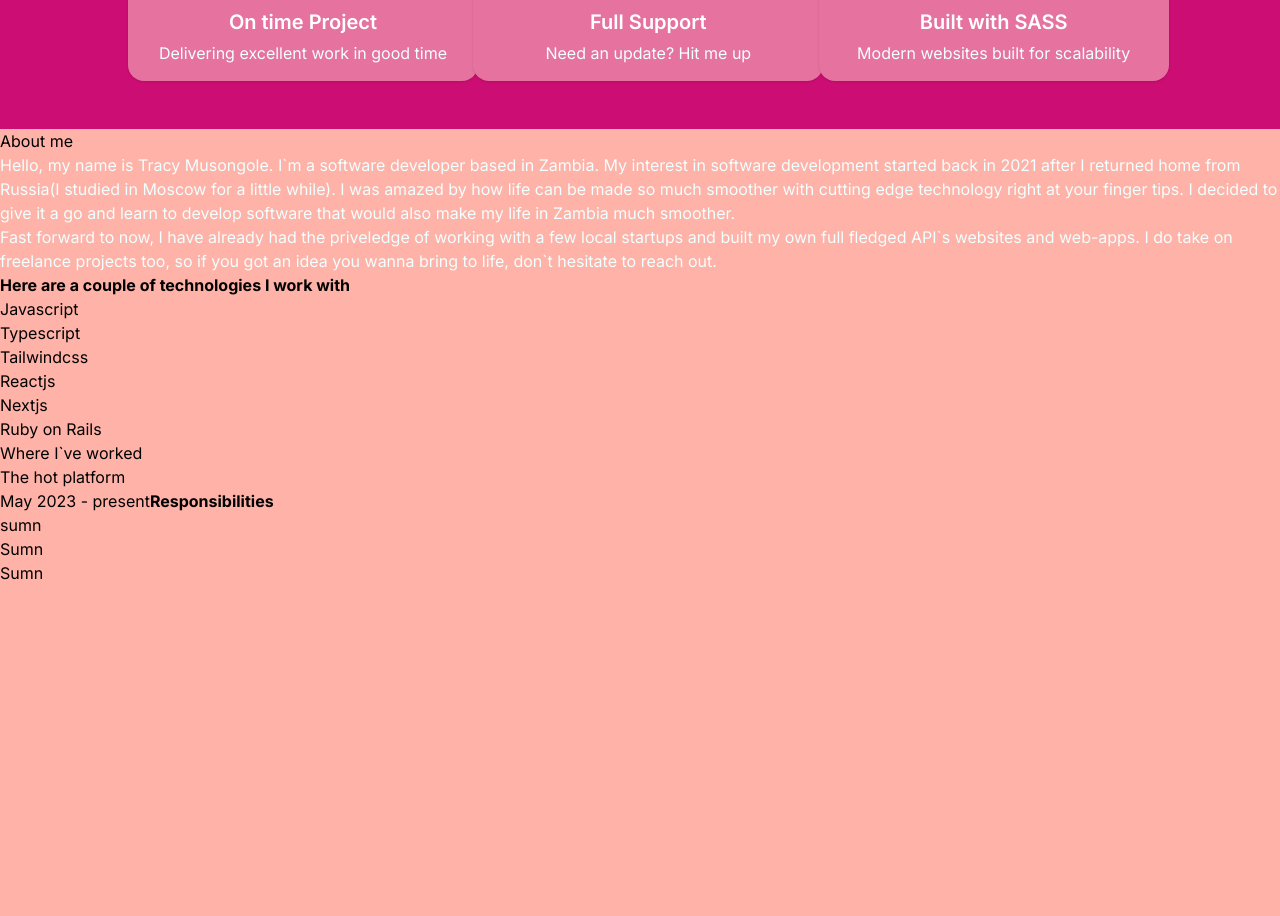
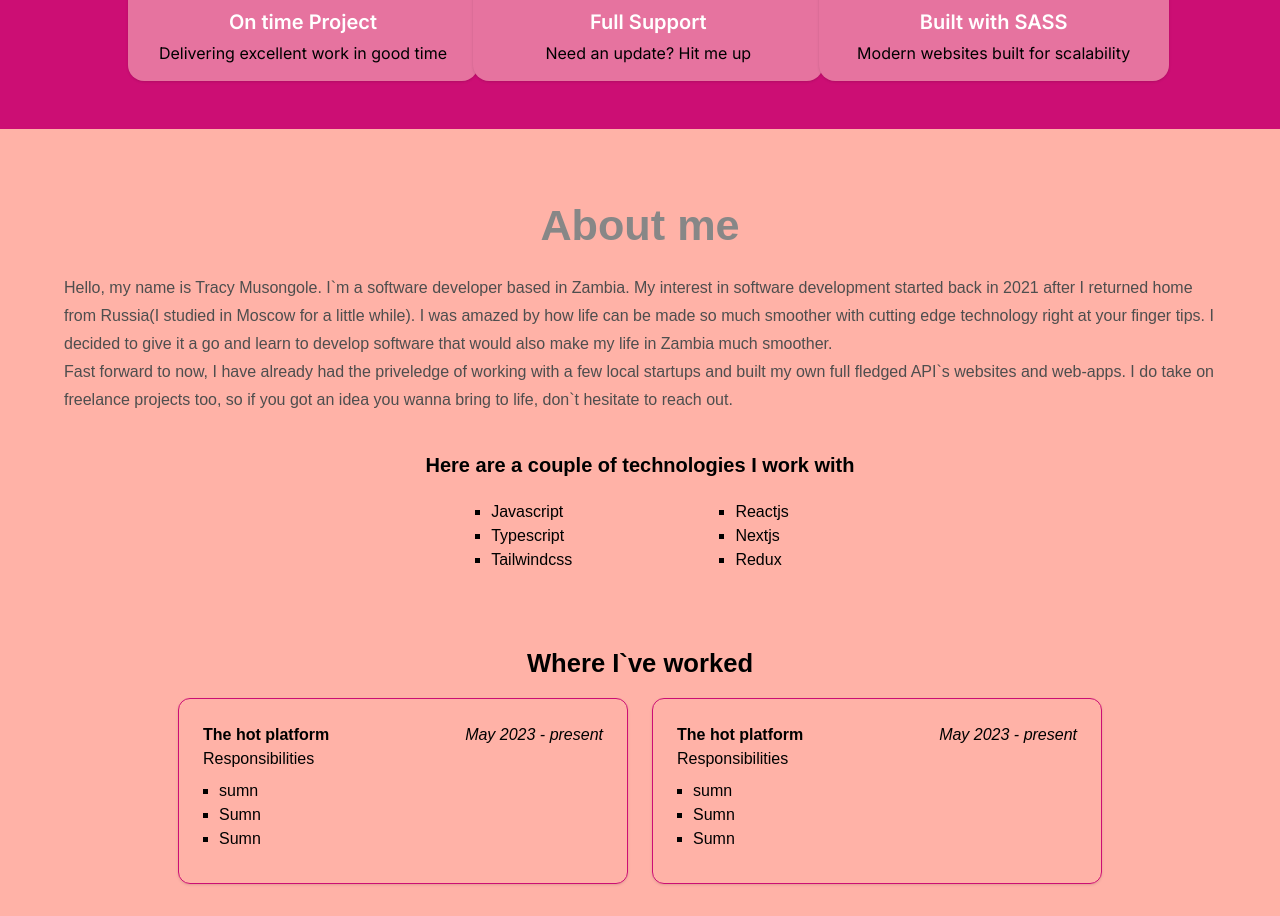
Before and after one commit to TracyMuso/tfp, a Next.js app: page / in a window 1280 px wide. Shown: the part 1260-2176 px from the top of the page. Before the commit the page ends 1845 px from the top, so only its background shows below. Built offline with nearby package versions, Linux system fonts and the light colour scheme.

Commit message:
feat(about-section): add technologies and workplaces on about section

```diff
--- a/components/About/index.tsx
+++ b/components/About/index.tsx
@@ -1,9 +1,9 @@
 const About = () => {
   return (
-    <section>
-      <article>
-        <h2>About me</h2>
-        <p>
+    <section className="flex flex-col items-center font-Montserrat">
+      <article className="w-[90%] flex flex-col items-center pt-16 pb-6">
+        <h2 className="text-4xl font-bold text-gray-100">About me</h2>
+        <p className="text-gray-200 leading-7 py-4">
           Hello, my name is Tracy Musongole. I`m a software developer based in
           Zambia. My interest in software development started back in 2021 after
           I returned home from Russia(I studied in Moscow for a little while). I
@@ -17,29 +17,51 @@ const About = () => {
           web-apps. I do take on freelance projects too, so if you got an idea
           you wanna bring to life, don`t hesitate to reach out.
         </p>
-        <strong>Here are a couple of technologies I work with</strong>
-        <ul>
+        <strong className="py-5 text-xl">
+          Here are a couple of technologies I work with
+        </strong>
+        <div className="flex items-center justify-around w-2/5">
+          <ul className="inline-block">
             <li>Javascript</li>
             <li>Typescript</li>
             <li>Tailwindcss</li>
           </ul>
-        <ul>
+          <ul className="inline-block">
             <li>Reactjs</li>
             <li>Nextjs</li>
-          <li>Ruby on Rails</li>
+            <li>Redux</li>
           </ul>
+        </div>
       </article>
-      <div>
-        <h2>Where I`ve worked</h2>
-        <div>
-          <h4>The hot platform</h4>
-          <span>May 2023 - present</span>
-          <strong>Responsibilities</strong>
-          <ul>
+      <div className="py-8">
+        <h2 className="text-2xl text-center font-bold py-4">
+          Where I`ve worked
+        </h2>
+        <div className="flex justify-between w-full gap-6">
+          <div className="w-[450px] border border-[#cc0e74] rounded-lg p-6 shadow ">
+            <div className="flex justify-between">
+              <h4 className="font-bold">The hot platform</h4>
+              <span className="italic ">May 2023 - present</span>
+            </div>
+            <p>Responsibilities</p>
+            <ul className="pl-4 py-2">
               <li>sumn</li>
               <li>Sumn</li>
               <li>Sumn</li>
             </ul>
+          </div>
+          <div className="w-[450px] border border-[#cc0e74] rounded-lg p-6 shadow ">
+            <div className="flex justify-between">
+              <h4 className="font-bold">The hot platform</h4>
+              <span className="italic ">May 2023 - present</span>
+            </div>
+            <p>Responsibilities</p>
+            <ul className="pl-4 py-2">
+              <li>sumn</li>
+              <li>Sumn</li>
+              <li>Sumn</li>
+            </ul>
+          </div>
         </div>
       </div>
     </section>
--- a/styles/globals.css
+++ b/styles/globals.css
@@ -5,10 +5,6 @@
 body {
   padding: 0;
   background-color: #ffb2a7;
-}
-
-p {
-  color: azure;
 }
 
 button {
@@ -34,3 +30,7 @@ button:hover {
 .feature-item:hover {
   transform: translateY(-13px);
 }
+
+li {
+  list-style-type: square;
+}
```
Lines whose indentation alone changed are shown as unchanged.
